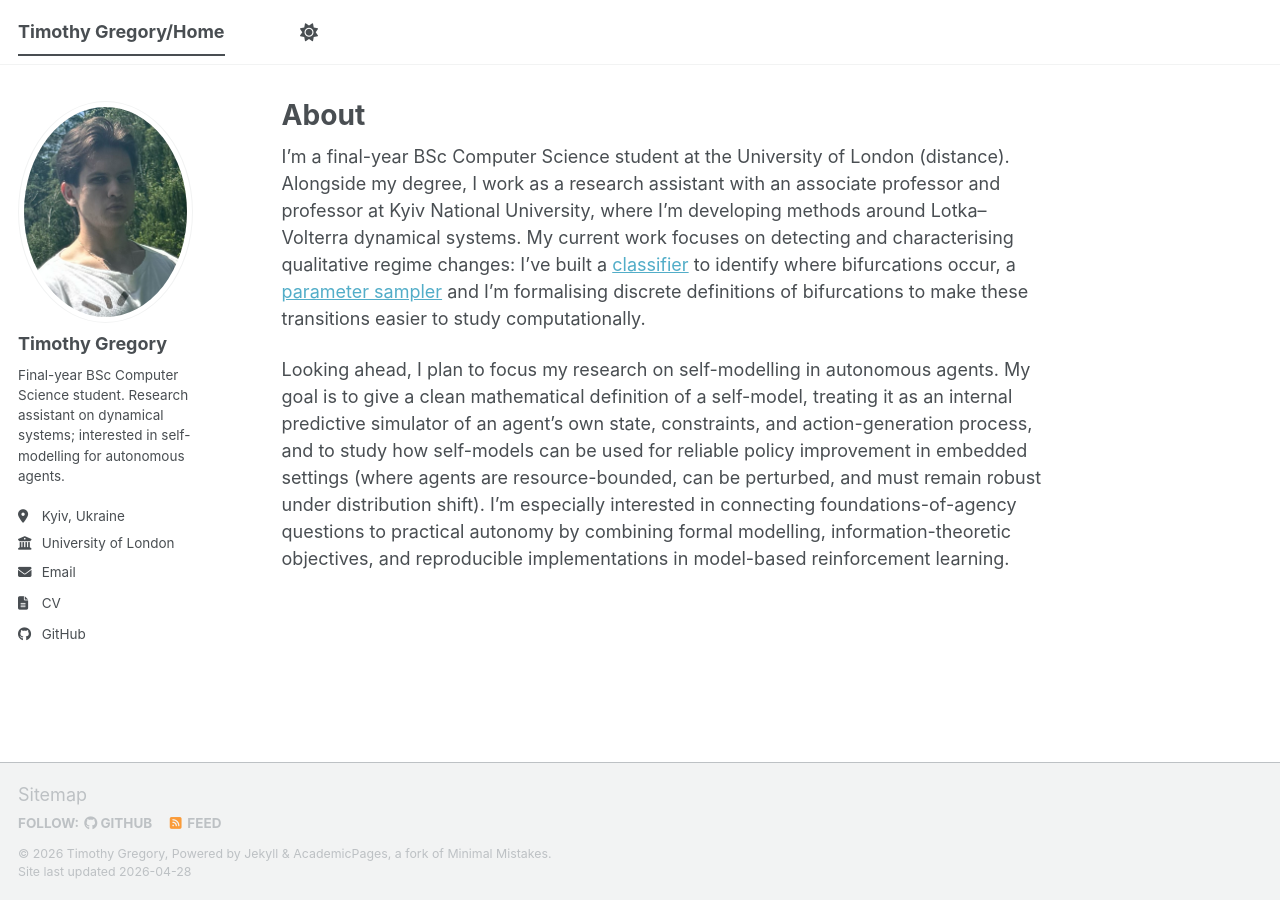
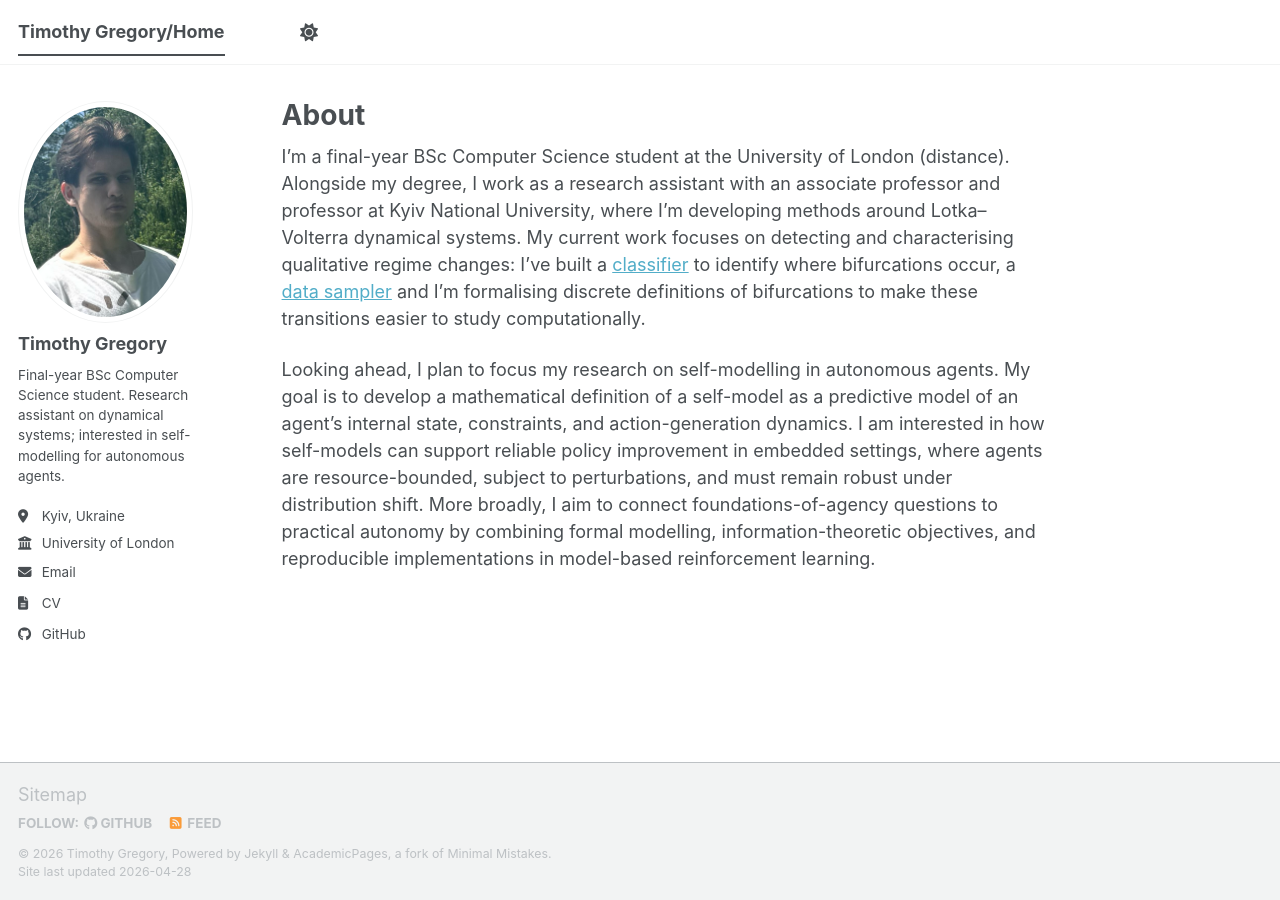
Before and after one commit to timgrego/timgrego.github.io, a Jekyll site: the page built from _pages/about.md, in a window 1280 px wide. Built offline with Jekyll 4.4.1, drawn with Linux system fonts in a browser that asks for light colours; a script bundle is joined from its source files by our own code; library files that are not in the unit come from our copies.

Commit message:
Update about.md

```diff
--- a/_pages/about.md
+++ b/_pages/about.md
@@ -7,6 +7,6 @@ redirect_from:
   - /about.html
 ---
 
-I’m a final-year BSc Computer Science student at the University of London (distance). Alongside my degree, I work as a research assistant with an associate professor and professor at Kyiv National University, where I’m developing methods around Lotka–Volterra dynamical systems. My current work focuses on detecting and characterising qualitative regime changes: I’ve built a [classifier](https://colab.research.google.com/drive/14hyrvOq-P15kOHfaZ-jK-YE5_oUGTOGy?usp=sharing) to identify where bifurcations occur, a [parameter sampler](https://colab.research.google.com/drive/1_8-MxDX5rhN03MLnKzW6xNJGtExdcETp?usp=sharing) and I’m formalising discrete definitions of bifurcations to make these transitions easier to study computationally.
+I’m a final-year BSc Computer Science student at the University of London (distance). Alongside my degree, I work as a research assistant with an associate professor and professor at Kyiv National University, where I’m developing methods around Lotka–Volterra dynamical systems. My current work focuses on detecting and characterising qualitative regime changes: I’ve built a [classifier](https://colab.research.google.com/drive/14hyrvOq-P15kOHfaZ-jK-YE5_oUGTOGy?usp=sharing) to identify where bifurcations occur, a [data sampler](https://colab.research.google.com/drive/1_8-MxDX5rhN03MLnKzW6xNJGtExdcETp?usp=sharing) and I’m formalising discrete definitions of bifurcations to make these transitions easier to study computationally.
 
-Looking ahead, I plan to focus my research on self-modelling in autonomous agents. My goal is to give a clean mathematical definition of a self-model, treating it as an internal predictive simulator of an agent’s own state, constraints, and action-generation process, and to study how self-models can be used for reliable policy improvement in embedded settings (where agents are resource-bounded, can be perturbed, and must remain robust under distribution shift). I’m especially interested in connecting foundations-of-agency questions to practical autonomy by combining formal modelling, information-theoretic objectives, and reproducible implementations in model-based reinforcement learning.
+Looking ahead, I plan to focus my research on self-modelling in autonomous agents. My goal is to develop a mathematical definition of a self-model as a predictive model of an agent’s internal state, constraints, and action-generation dynamics. I am interested in how self-models can support reliable policy improvement in embedded settings, where agents are resource-bounded, subject to perturbations, and must remain robust under distribution shift. More broadly, I aim to connect foundations-of-agency questions to practical autonomy by combining formal modelling, information-theoretic objectives, and reproducible implementations in model-based reinforcement learning.
```
